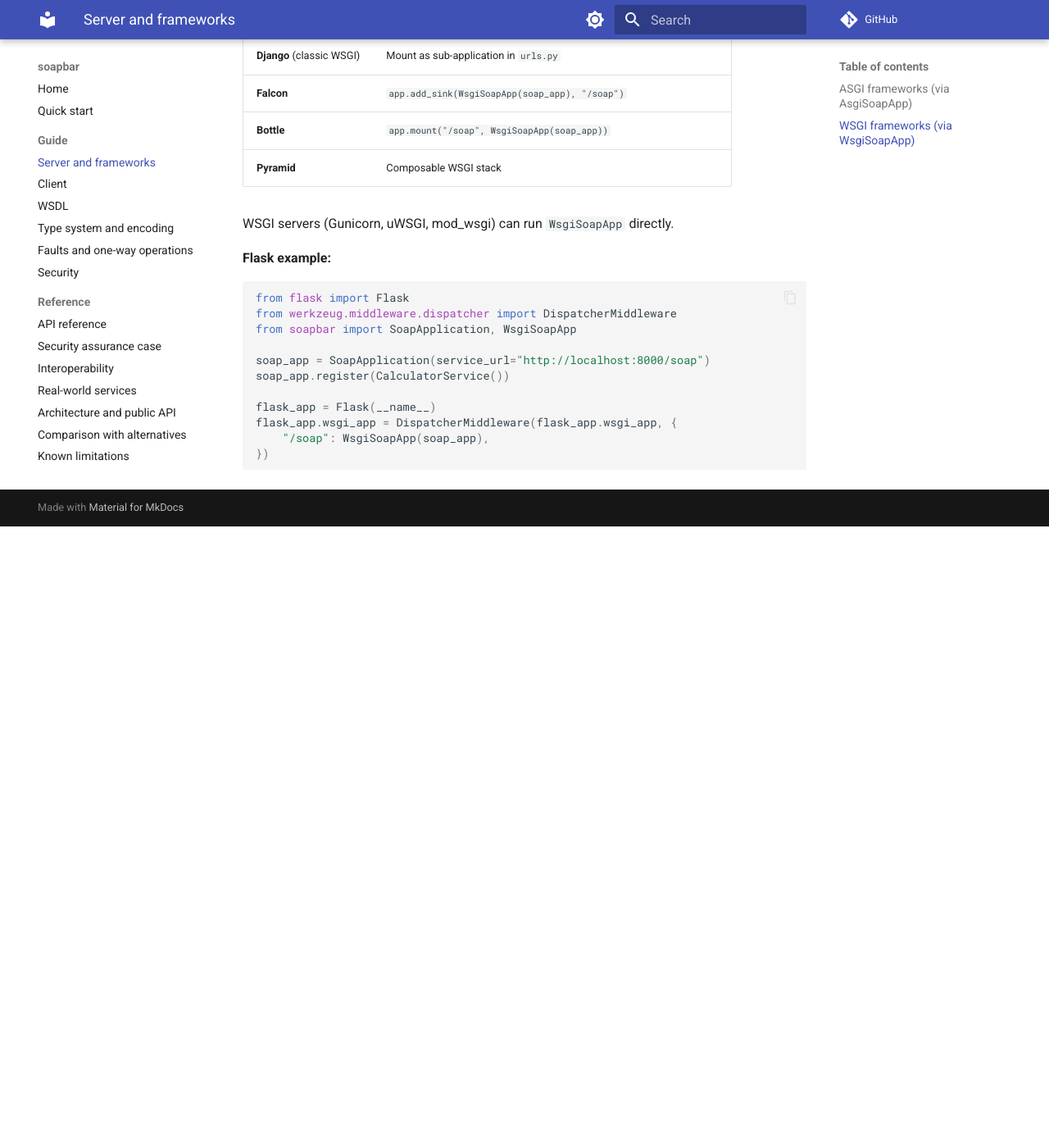
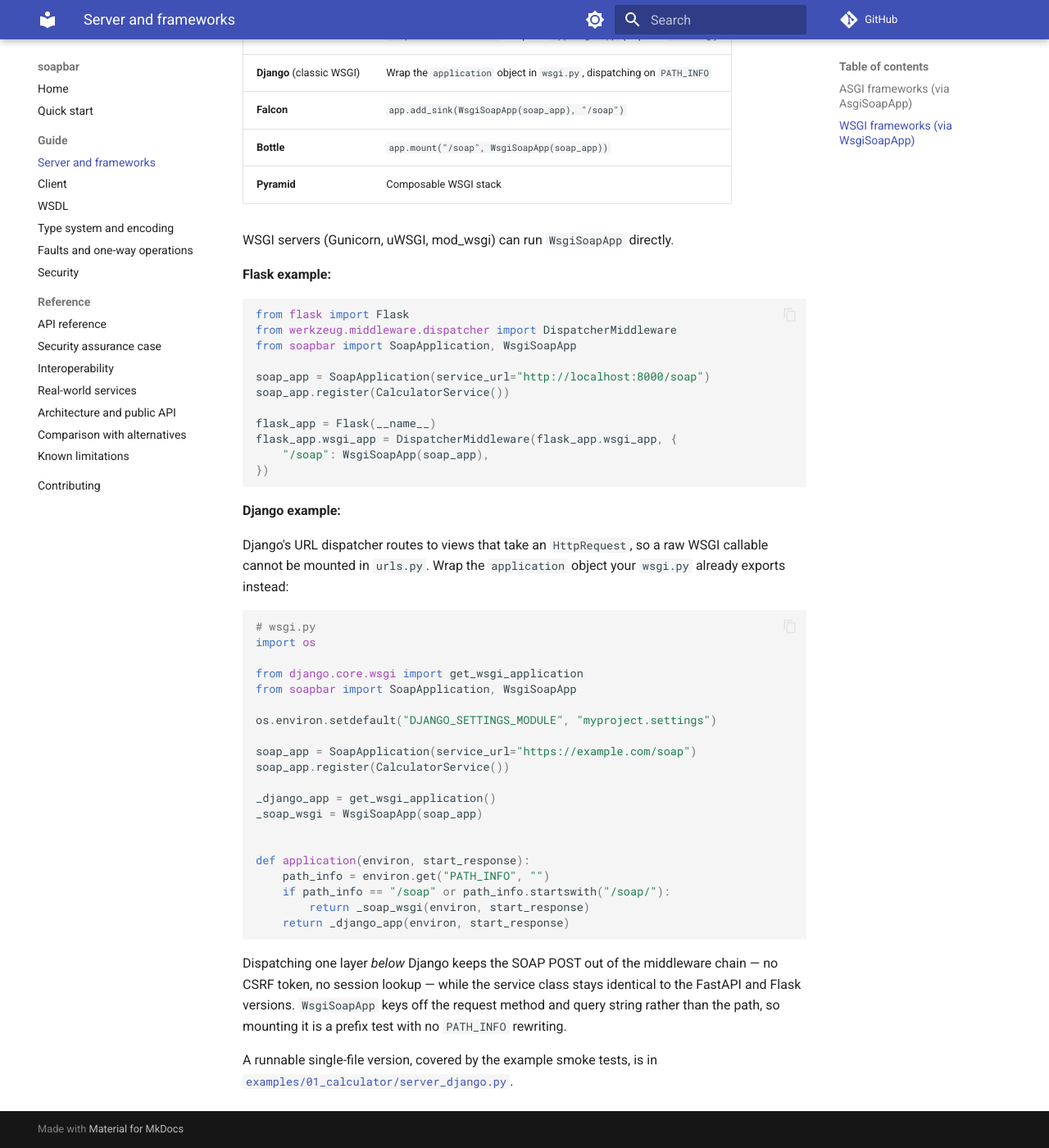
Before and after one commit to hitoshyamamoto/soapbar, an MkDocs documentation site: the page built from docs/server.md, in a window 1280 px wide and 1400 px high, scrolled down 1016 px. Shown: the whole window at 82% size. Built offline with MkDocs 1.6.1 and Material for MkDocs 9.7.7, drawn with Linux system fonts in a browser that asks for light colours; comment, search, counter and statistics services are not loaded; before the commit the page ends 1658 px from its top, so only the background shows below that; some of the changed text lies outside the part shown.

````diff
--- a/docs/server.md
+++ b/docs/server.md
@@ -11,7 +11,7 @@
 | **Litestar** | `app.mount("/soap", AsgiSoapApp(soap_app))` |
 | **Quart** | Use `asgiref` or serve directly with Hypercorn |
 | **BlackSheep** | `app.mount("/soap", AsgiSoapApp(soap_app))` |
-| **Django** (≥ 3.1 ASGI) | Route in `asgi.py` via URL dispatcher |
+| **Django** (≥ 3.1 ASGI) | Wrap the `application` object in `asgi.py`, dispatching on `scope["path"]` (same shape as the WSGI example below) |
 
 ASGI servers (Uvicorn, Hypercorn, Daphne) can run `AsgiSoapApp` directly.
 
@@ -33,7 +33,7 @@ api.mount("/soap", AsgiSoapApp(soap_app))
 | Framework | How to mount |
 |---|---|
 | **Flask** | `DispatcherMiddleware` or replace `app.wsgi_app` (requires `werkzeug`) |
-| **Django** (classic WSGI) | Mount as sub-application in `urls.py` |
+| **Django** (classic WSGI) | Wrap the `application` object in `wsgi.py`, dispatching on `PATH_INFO` |
 | **Falcon** | `app.add_sink(WsgiSoapApp(soap_app), "/soap")` |
 | **Bottle** | `app.mount("/soap", WsgiSoapApp(soap_app))` |
 | **Pyramid** | Composable WSGI stack |
@@ -55,3 +55,40 @@ flask_app.wsgi_app = DispatcherMiddleware(flask_app.wsgi_app, {
     "/soap": WsgiSoapApp(soap_app),
 })
 ```
+
+**Django example:**
+
+Django's URL dispatcher routes to views that take an `HttpRequest`, so a raw WSGI
+callable cannot be mounted in `urls.py`. Wrap the `application` object your `wsgi.py`
+already exports instead:
+
+```python
+# wsgi.py
+import os
+
+from django.core.wsgi import get_wsgi_application
+from soapbar import SoapApplication, WsgiSoapApp
+
+os.environ.setdefault("DJANGO_SETTINGS_MODULE", "myproject.settings")
+
+soap_app = SoapApplication(service_url="https://example.com/soap")
+soap_app.register(CalculatorService())
+
+_django_app = get_wsgi_application()
+_soap_wsgi = WsgiSoapApp(soap_app)
+
+
+def application(environ, start_response):
+    path_info = environ.get("PATH_INFO", "")
+    if path_info == "/soap" or path_info.startswith("/soap/"):
+        return _soap_wsgi(environ, start_response)
+    return _django_app(environ, start_response)
+```
+
+Dispatching one layer *below* Django keeps the SOAP POST out of the middleware chain —
+no CSRF token, no session lookup — while the service class stays identical to the
+FastAPI and Flask versions. `WsgiSoapApp` keys off the request method and query string
+rather than the path, so mounting it is a prefix test with no `PATH_INFO` rewriting.
+
+A runnable single-file version, covered by the example smoke tests, is in
+[`examples/01_calculator/server_django.py`](https://github.com/hitoshyamamoto/soapbar/blob/main/examples/01_calculator/server_django.py).
````
